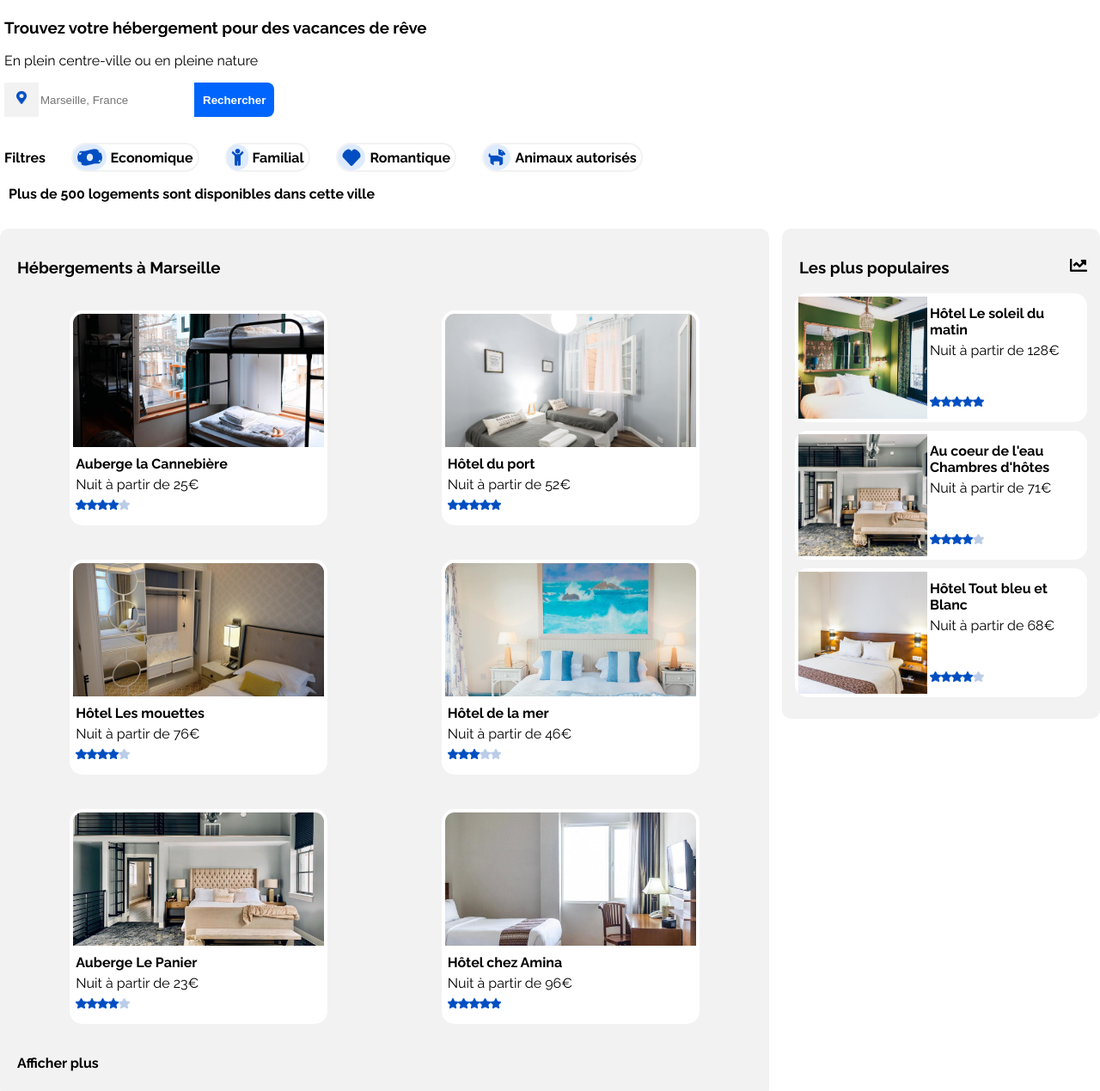
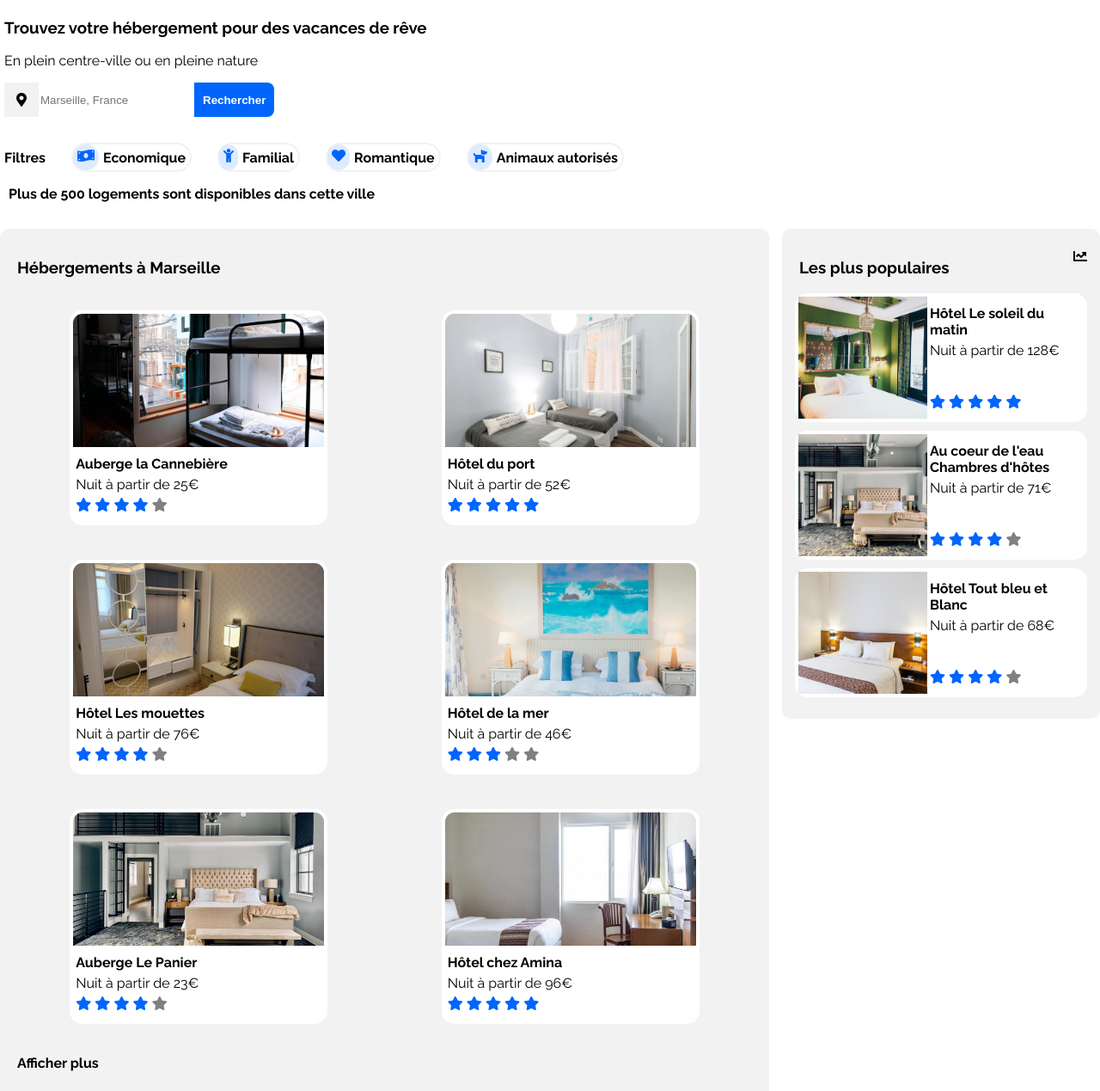
Before and after one commit to Taiki-Sensei/LucasdeMarin_2_14122020, a plain HTML site: page index.html in a window 1280 px wide. Shown: the part 58-1327 px from the top of the page at 86% size. Drawn offline with Linux system fonts and the light colour scheme.

Commit message:
ajout du Font Awesome

```diff
--- a/index.html
+++ b/index.html
@@ -5,6 +5,7 @@
     <link rel="stylesheet" href="reservia.css" />
     <title>Reservia</title>
     <meta name="viewport" content="width=device-width, initial-scale=1.0">
+    <link rel="stylesheet" href="https://cdnjs.cloudflare.com/ajax/libs/font-awesome/5.15.2/css/all.min.css" integrity="sha512-HK5fgLBL+xu6dm/Ii3z4xhlSUyZgTT9tuc/hSrtw6uzJOvgRr2a9jyxxT1ely+B+xFAmJKVSTbpM/CuL7qxO8w==" crossorigin="anonymous" />
   </head>
   <body>
     <header>
@@ -20,7 +21,7 @@
     <h3>Trouvez votre hébergement pour des vacances de rêve</h3>
     <p>En plein centre-ville ou en pleine nature</p>
     <form>
-      <i><img src="Images/icones/map-marker-alt-solid.png" id="map" alt="Carte" /></i>
+      <i class="fas fa-map-marker-alt"></i>
       <input
         class="search"
         type="text"
@@ -32,16 +33,16 @@
     <ul id="filtres">
       <li id="titre-filtre">Filtres</li>
       <li class="filtre">
-        <a><img src="Images/icones/money-bill-wave-solid.png" alt="économique" />Economique</a>
+        <a><i class="fas fa-money-bill-wave"></i>Economique</a>
       </li>
       <li class="filtre">
-        <a><img src="Images/icones/child-solid.png" alt="familial" />Familial</a>
+        <a><i class="fas fa-child"></i>Familial</a>
       </li>
       <li class="filtre">
-        <a><img src="Images/icones/heart-solid.png" alt="romantique" />Romantique</a>
+        <a><i class="fas fa-heart"></i>Romantique</a>
       </li>
       <li class="filtre">
-        <a><img src="Images/icones/dog-solid.png" alt="animaux" />Animaux autorisés</a>
+        <a><i class="fas fa-dog"></i>Animaux autorisés</a>
       </li>
     </ul>
     <p id="precision">Plus de 500 logements sont disponibles dans cette ville</p>
@@ -56,11 +57,11 @@
                 <div class="infos">
                   <p>Auberge la Cannebière</p>
                   <p>Nuit à partir de 25€</p>
-                  <img src="Images/icones/star-solid.png" alt="étoile-bleue" /><img
-                    src="Images/icones/star-solid.png" alt="étoile-bleue"
-                  /><img src="Images/icones/star-solid.png" alt="étoile-bleue" /><img
-                    src="Images/icones/star-solid.png" alt="étoile-bleue"
-                  /><img src="Images/icones/star-solid-grey.png" alt="étoile-grise" />
+                  <i class="fas fa-star"></i>
+                  <i class="fas fa-star"></i>
+                  <i class="fas fa-star"></i>
+                  <i class="fas fa-star"></i>
+                  <i class="fas fa-star grey"></i>
                 </div>
               </div>
             </li>
@@ -70,11 +71,11 @@
                 <div class="infos">
                   <p>Hôtel du port</p>
                   <p>Nuit à partir de 52€</p>
-                  <img src="Images/icones/star-solid.png" alt="étoile-bleue" /><img
-                    src="Images/icones/star-solid.png" alt="étoile-bleue"
-                  /><img src="Images/icones/star-solid.png" alt="étoile-bleue" /><img
-                    src="Images/icones/star-solid.png" alt="étoile-bleue"
-                  /><img src="Images/icones/star-solid.png" alt="étoile-bleue" />
+                  <i class="fas fa-star"></i>
+                  <i class="fas fa-star"></i>
+                  <i class="fas fa-star"></i>
+                  <i class="fas fa-star"></i>
+                  <i class="fas fa-star"></i>
                 </div>
               </div>
             </li>
@@ -84,11 +85,11 @@
                 <div class="infos">
                   <p>Hôtel Les mouettes</p>
                   <p>Nuit à partir de 76€</p>
-                  <img src="Images/icones/star-solid.png" alt="étoile-bleue" /><img
-                    src="Images/icones/star-solid.png" alt="étoile-bleue"
-                  /><img src="Images/icones/star-solid.png" alt="étoile-bleue" /><img
-                    src="Images/icones/star-solid.png" alt="étoile-bleue"
-                  /><img src="Images/icones/star-solid-grey.png" alt="étoile-grise" />
+                  <i class="fas fa-star"></i>
+                  <i class="fas fa-star"></i>
+                  <i class="fas fa-star"></i>
+                  <i class="fas fa-star"></i>
+                  <i class="fas fa-star grey"></i>
                 </div>
               </div>
             </li>
@@ -98,11 +99,11 @@
                 <div class="infos">
                   <p>Hôtel de la mer</p>
                   <p>Nuit à partir de 46€</p>
-                  <img src="Images/icones/star-solid.png" alt="étoile-bleue" /><img
-                    src="Images/icones/star-solid.png" alt="étoile-bleue"
-                  /><img src="Images/icones/star-solid.png" alt="étoile-bleue" /><img
-                    src="Images/icones/star-solid-grey.png" alt="étoile-grise"
-                  /><img src="Images/icones/star-solid-grey.png" alt="étoile-grise" />
+                  <i class="fas fa-star"></i>
+                  <i class="fas fa-star"></i>
+                  <i class="fas fa-star"></i>
+                  <i class="fas fa-star grey"></i>
+                  <i class="fas fa-star grey"></i>
                 </div>
               </div>
             </li>
@@ -112,11 +113,11 @@
                 <div class="infos">
                   <p>Auberge Le Panier</p>
                   <p>Nuit à partir de 23€</p>
-                  <img src="Images/icones/star-solid.png" alt="étoile-bleue" /><img
-                    src="Images/icones/star-solid.png"  alt="étoile-bleue"
-                  /><img src="Images/icones/star-solid.png"  alt="étoile-bleue" /><img
-                    src="Images/icones/star-solid.png"  alt="étoile-bleue"
-                  /><img src="Images/icones/star-solid-grey.png" alt="étoile-grise" />
+                  <i class="fas fa-star"></i>
+                  <i class="fas fa-star"></i>
+                  <i class="fas fa-star"></i>
+                  <i class="fas fa-star"></i>
+                  <i class="fas fa-star grey"></i>
                 </div>
               </div>
             </li>
@@ -126,11 +127,11 @@
                 <div class="infos">
                   <p>Hôtel chez Amina</p>
                   <p>Nuit à partir de 96€</p>
-                  <img src="Images/icones/star-solid.png" alt="étoile-bleue" /><img
-                    src="Images/icones/star-solid.png" alt="étoile-bleue"
-                  /><img src="Images/icones/star-solid.png" alt="étoile-bleue" /><img
-                    src="Images/icones/star-solid.png" alt="étoile-bleue"
-                  /><img src="Images/icones/star-solid.png" alt="étoile-bleue" />
+                  <i class="fas fa-star"></i>
+                  <i class="fas fa-star"></i>
+                  <i class="fas fa-star"></i>
+                  <i class="fas fa-star"></i>
+                  <i class="fas fa-star"></i>
                 </div>
               </div>
             </li>
@@ -142,7 +143,7 @@
         <aside>
           <div id="titre-et-logo">
             <h3>Les plus populaires</h3>
-            <img src="Images/icones/chart.png" alt="chart" />
+            <i class="fas fa-chart-line"></i>
           </div>
           <div class="carte2">
             <img src="Images/hebergements/lesoleildumatin.jpg" alt="Le soleil du matin" />
@@ -152,11 +153,11 @@
                 <p>Nuit à partir de 128€</p>
               </div>
               <div class="note">
-                <img src="Images/icones/star-solid.png" alt="étoile-bleue" /><img
-                  src="Images/icones/star-solid.png" alt="étoile-bleue"
-                /><img src="Images/icones/star-solid.png" alt="étoile-bleue" /><img
-                  src="Images/icones/star-solid.png" alt="étoile-bleue"
-                /><img src="Images/icones/star-solid.png" alt="étoile-bleue" />
+                <i class="fas fa-star"></i>
+                <i class="fas fa-star"></i>
+                <i class="fas fa-star"></i>
+                <i class="fas fa-star"></i>
+                <i class="fas fa-star"></i>
               </div>
             </div>
           </div>
@@ -168,11 +169,11 @@
                 <p>Nuit à partir de 71€</p>
               </div>
               <div class="note">
-                <img src="Images/icones/star-solid.png" alt="étoile-bleue" /><img
-                  src="Images/icones/star-solid.png" alt="étoile-bleue"
-                /><img src="Images/icones/star-solid.png" alt="étoile-bleue" /><img
-                  src="Images/icones/star-solid.png" alt="étoile-bleue"
-                /><img src="Images/icones/star-solid-grey.png" alt="étoile-grise" />
+                <i class="fas fa-star"></i>
+                <i class="fas fa-star"></i>
+                <i class="fas fa-star"></i>
+                <i class="fas fa-star"></i>
+                <i class="fas fa-star grey"></i>
               </div>
             </div>
           </div>
@@ -184,11 +185,11 @@
                 <p>Nuit à partir de 68€</p>
               </div>
               <div class="note">
-                <img src="Images/icones/star-solid.png" alt="étoile-bleue" /><img
-                  src="Images/icones/star-solid.png" alt="étoile-bleue"
-                /><img src="Images/icones/star-solid.png" alt="étoile-bleue" /><img
-                  src="Images/icones/star-solid.png" alt="étoile-bleue"
-                /><img src="Images/icones/star-solid-grey.png" alt="étoile-grise" />
+                <i class="fas fa-star"></i>
+                <i class="fas fa-star"></i>
+                <i class="fas fa-star"></i>
+                <i class="fas fa-star"></i>
+                <i class="fas fa-star grey"></i>
               </div>
             </div>
           </div>
--- a/reservia.css
+++ b/reservia.css
@@ -140,9 +140,10 @@ aside {
   justify-content: space-between;
 }
 
-#titre-et-logo > img {
-  height: 15px;
-  margin-top: 20px;
+#titre-et-logo > i.fas.fa-chart-line {
+  line-height: 15px;
+  color: black;
+  margin-top: 10px;
 }
 
 #flex-hebergements {
@@ -209,13 +210,14 @@ aside {
   color: red;
 }
 
-.filtre img {
+.filtre i {
   height: 30px;
   background-color: #deebff;
   margin-right: 5px;
   padding: 5px;
   border-radius: 30px;
   object-fit: contain;
+  color: #0065fc;
 }
 
 #map {
@@ -269,11 +271,11 @@ form {
   padding-left: 5px;
 }
 
-i {
+form > i {
   height: 40px;
   width: 40px;
   background: #f2f2f2;
-  color: #fff;
+  color: black;
   text-align: center;
   line-height: 40px !important;
 }
@@ -344,8 +346,15 @@ div.carte1 > div.infos > p:nth-child(1) {
   font-weight: bold;
 }
 
-div.carte1 > div.infos > img {
-  height: 12px;
+div.carte1 > div.infos > i.fas.fa-star {
+  line-height: 12px;
+  color: #0065fc;
+}
+
+
+div.carte1 > div.infos > i.fas.fa-star.grey {
+  line-height: 12px;
+  color: grey;
 }
 
 div.carte2 {
@@ -386,8 +395,14 @@ div.carte2 > div.infos p:nth-child(1) {
   font-weight: bold;
 }
 
-div.carte2 div.note > img {
-  height: 12px;
+div.carte2 div.note > i.fas.fa-star {
+  line-height: 12px;
+  color: #0065fc;
+}
+
+div.carte2 div.note > i.fas.fa-star.grey {
+  line-height: 12px;
+  color: grey;
 }
 
 div.carte2 div.descriptif {
```
Also changed, not shown: Images/icones/chart-line-solid.svg (deleted), Images/icones/chart.png (deleted), Images/icones/child-solid.png (deleted), Images/icones/dog-solid.png (deleted), Images/icones/heart-solid.png (deleted), Images/icones/info-solid.png (deleted), Images/icones/map-marker-alt-solid.png (deleted), Images/icones/money-bill-wave-solid.png (deleted), Images/icones/star-solid-grey.png (deleted), Images/icones/star-solid.png (deleted).
